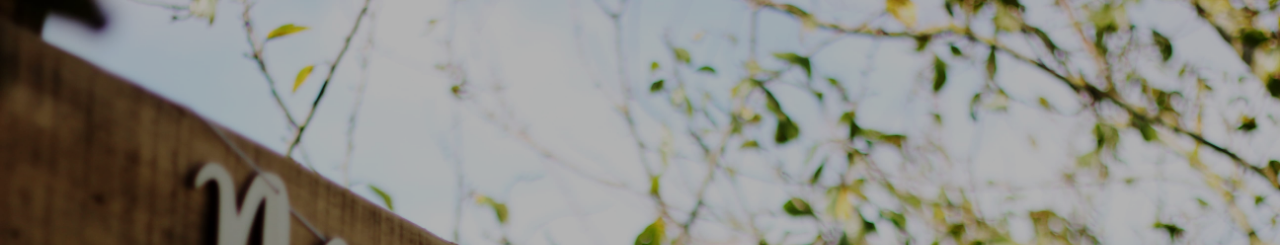
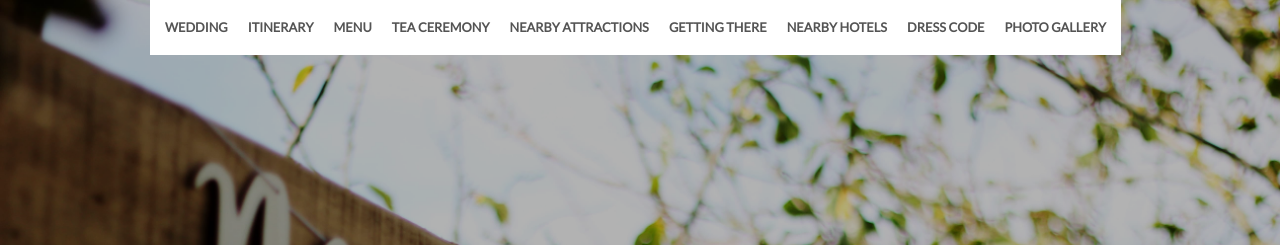
Before and after one commit to soiluong/wedding, a Gatsby site: page / in a window 1280 px wide. Shown: the top 245 px of the page. Built offline with nearby package versions, Linux system fonts and the light colour scheme; Gatsby itself is replaced by a stand-in of ours.

Commit message:
Added nav

```diff
--- a/src/components/DressCode/index.js
+++ b/src/components/DressCode/index.js
@@ -4,6 +4,7 @@ import Img from 'gatsby-image';
 import { graphql, useStaticQuery } from 'gatsby';
 
 import Section from 'components/Section';
+import { DRESS_CODE } from 'constants/identifiers';
 import { media } from 'styles/vars';
 
 const SectionStyled = styled(Section)`
@@ -111,7 +112,7 @@ export default function DressCode() {
   ];
 
   return (
-    <SectionStyled title="Dress Code" divider>
+    <SectionStyled title="Dress Code" divider id={DRESS_CODE}>
       <Content>
         <p>Colour code: Autumnal</p>
         {fashion.map(({ image }, index) => (
--- a/src/components/Events/index.js
+++ b/src/components/Events/index.js
@@ -5,6 +5,7 @@ import { graphql, useStaticQuery } from 'gatsby';
 import Card from 'components/Card';
 import Section from 'components/Section';
 import { media } from 'styles/vars';
+import { EVENTS, EVENTS_BANQUET, EVENTS_REGISTRY } from "constants/identifiers"
 
 const SectionStyled = styled(Section)`
   max-width: 1023px;
@@ -79,10 +80,10 @@ export default function Events() {
   `);
 
   return (
-    <SectionStyled title="Itinerary">
+    <SectionStyled title="Itinerary" id={EVENTS}>
       <Row>
         <CardStyled
-          id="events_registry"
+          id={EVENTS_REGISTRY}
           title="Registry"
           time="12:15 p.m. - 1:00 p.m."
           image={data.councilRoom.childImageSharp.fluid}
@@ -129,7 +130,7 @@ export default function Events() {
         </CardStyled>
 
         <CardStyled
-          id="events_banquet"
+          id={EVENTS_BANQUET}
           title="Banquet"
           time="17:30 p.m. - 10:00 p.m."
           image={data.yiban.childImageSharp.fluid}
@@ -146,4 +147,4 @@ export default function Events() {
       </Row>
     </SectionStyled>
   );
-};
+}
--- a/src/components/GettingThere/index.js
+++ b/src/components/GettingThere/index.js
@@ -2,6 +2,7 @@ import React from 'react';
 import styled from 'styled-components/macro';
 
 import Section from 'components/Section';
+import { GETTING_THERE } from 'constants/identifiers';
 
 const SectionStyled = styled(Section)`
   max-width: 1023px;
@@ -10,7 +11,7 @@ const SectionStyled = styled(Section)`
 
 export default function GettingThere() {
   return (
-    <SectionStyled title="Getting There">
+    <SectionStyled title="Getting There" id={GETTING_THERE}>
       <iframe
         src="https://www.google.com/maps/embed?pb=!1m14!1m8!1m3!1d9933.196061325112!2d0.0411377!3d51.50773!3m2!1i1024!2i768!4f13.1!3m3!1m2!1s0x0%3A0xf50750710b3ed8a0!2sYi-Ban!5e0!3m2!1sen!2suk!4v1581024716664!5m2!1sen!2suk"
         width="100%"
--- a/src/components/Header/index.js
+++ b/src/components/Header/index.js
@@ -97,7 +97,7 @@ export const Heading = styled.h1`
   `};
 `
 
-const Header = () => (
+const Header = ({ children }) => (
   <HeaderContainer>
     <HeaderImg />
     <Title>Save the date</Title>
@@ -105,6 +105,7 @@ const Header = () => (
       Livvy <span>{`&`}</span> Soi
     </Heading>
     <Date>10.10.2020 - London, United Kingdom</Date>
+    {children}
   </HeaderContainer>
 )
 
--- a/src/components/Menu/index.js
+++ b/src/components/Menu/index.js
@@ -2,6 +2,7 @@ import React from 'react';
 import styled from 'styled-components/macro';
 
 import Section from 'components/Section';
+import { MENU } from "constants/identifiers"
 import { media } from 'styles/vars';
 
 const List = styled.ul`
@@ -69,7 +70,7 @@ export default function Menu() {
   ];
 
   return (
-    <SectionStyled title="Menu" divider>
+    <SectionStyled title="Menu" divider id={MENU}>
       <Paragraph underlined>10 Courses</Paragraph>
       <List>
         {list.map(renderText)}
--- /dev/null
+++ b/src/components/Navigation/index.js
@@ -0,0 +1,116 @@
+import React from 'react';
+import styled from 'styled-components';
+
+import {
+  DRESS_CODE,
+  EVENTS,
+  GETTING_THERE,
+  MENU,
+  NEARBY_ATTRACTIONS,
+  NEARBY_HOTELS,
+  PHOTO_GALLERY,
+  PREAMBLE,
+  TEA_CEREMONY
+} from 'constants/identifiers';
+
+const Nav = styled.nav`
+  background-color: var(--color-true-white);
+  left: 50%;
+  margin-left: -490px;
+  position: fixed;
+  top: 0;
+  z-index: 999;
+`;
+
+const List = styled.ul`
+  display: flex;
+`;
+
+const ListItem = styled.li`
+  &:first-of-type {
+    padding-left: 5px;
+  }
+
+  &:last-of-type {
+    padding-right: 5px;
+  }
+`;
+
+const Link = styled.a`
+  color: var(--color-dark-grey);
+  display: block;
+  font-size: 0.8rem;
+  padding: 20px 10px;
+  text-decoration: none;
+
+  &:hover {
+    background: var(--color-orange);
+    color: var(--color-white);
+    text-decoration: none;
+  }
+`;
+
+const navList = [
+  {
+    href: PREAMBLE,
+    text: 'Wedding'
+  },
+  {
+    href: EVENTS,
+    text: 'Itinerary'
+  },
+  {
+    href: MENU,
+    text: 'Menu'
+  },
+  {
+    href: TEA_CEREMONY,
+    text: 'Tea Ceremony'
+  },
+  {
+    href: NEARBY_ATTRACTIONS,
+    text: 'Nearby Attractions'
+  },
+  {
+    href: GETTING_THERE,
+    text: 'Getting There'
+  },
+  {
+    href: NEARBY_HOTELS,
+    text: 'Nearby Hotels'
+  },
+  {
+    href: DRESS_CODE,
+    text: 'Dress Code'
+  },
+  {
+    href: PHOTO_GALLERY,
+    text: 'Photo Gallery'
+  }
+];
+
+function scrollTo(href) {
+  return function onClickHandler(event) {
+    event.preventDefault();
+
+    document.querySelector(`#${href}`).scrollIntoView({
+      behavior: 'smooth'
+    });
+  };
+}
+
+export default function Navigation() {
+  return (
+    <Nav>
+      <List>
+        {navList.map(({ href, text }) => (
+          <ListItem key={href}>
+            <Link href={`#${href}`} onClick={scrollTo(href)}>
+              {text}
+            </Link>
+          </ListItem>
+        ))}
+      </List>
+    </Nav>
+  );
+}
--- a/src/components/NearbyAttractions/index.js
+++ b/src/components/NearbyAttractions/index.js
@@ -4,6 +4,7 @@ import { graphql, useStaticQuery } from 'gatsby';
 
 import Card, { Content as CardContent, Heading } from 'components/Card';
 import Section from 'components/Section';
+import { NEARBY_ATTRACTIONS } from 'constants/identifiers';
 import { media } from 'styles/vars';
 
 const SectionStyled = styled(Section)`
@@ -205,7 +206,7 @@ export default function NearAttractions() {
   ];
 
   return (
-    <SectionStyled title="Nearby Attractions">
+    <SectionStyled title="Nearby Attractions" id={NEARBY_ATTRACTIONS}>
       <Content>
         {attractions.map(({ title, image, aspectRatio, content }, index) => (
           <CardStyled
--- a/src/components/NearbyHotels/index.js
+++ b/src/components/NearbyHotels/index.js
@@ -1,10 +1,11 @@
 import React from 'react';
 import styled from 'styled-components/macro';
+import { graphql, useStaticQuery } from 'gatsby';
 
 import Card, { Content as CardContent, Heading } from 'components/Card';
 import Section from 'components/Section';
 import { media } from 'styles/vars';
-import { graphql, useStaticQuery } from 'gatsby';
+import { NEARBY_HOTELS } from 'constants/identifiers';
 
 const SectionStyled = styled(Section)`
   background: var(--color-white);
@@ -142,7 +143,7 @@ export default function NearbyHotels() {
   ];
 
   return (
-    <SectionStyled title="Nearby Hotels">
+    <SectionStyled title="Nearby Hotels" id={NEARBY_HOTELS}>
       <Content>
         {hotels.map(({ title, image, aspectRatio, content }, index) => (
           <CardStyled
--- a/src/components/PhotoGallery/index.js
+++ b/src/components/PhotoGallery/index.js
@@ -2,6 +2,7 @@ import React from 'react';
 import styled from 'styled-components/macro';
 
 import Section from 'components/Section';
+import { PHOTO_GALLERY } from 'constants/identifiers';
 
 const SectionStyled = styled(Section)``;
 
@@ -12,7 +13,7 @@ const Content = styled.div`
 
 export default function PhotoGallery() {
   return (
-    <SectionStyled title="Photo Gallery" divider>
+    <SectionStyled title="Photo Gallery" divider id={PHOTO_GALLERY}>
       <Content>
         <p>Please share your photos of our big day.</p>
         <p>
--- a/src/components/Preamble/index.js
+++ b/src/components/Preamble/index.js
@@ -4,6 +4,7 @@ import Img from 'gatsby-image';
 import { graphql, useStaticQuery } from 'gatsby';
 
 import { media } from 'styles/vars';
+import { EVENTS_BANQUET, EVENTS_REGISTRY, PREAMBLE } from "constants/identifiers"
 import venueBg from '../../../static/preamble-venue.jpg';
 
 const smallTitleStyle = css`
@@ -270,7 +271,7 @@ const Preamble = () => {
   `);
 
   return (
-    <Section>
+    <Section id={PREAMBLE}>
       <Column left>
         <BigBox marginBottom orangeBg>
           <Content>
@@ -287,9 +288,7 @@ const Preamble = () => {
             <SmallContent>
               <LeftContent>
                 <SmallContentTitle>The night of the proposal</SmallContentTitle>
-                <SmallContentBody>
-                  At The O2
-                </SmallContentBody>
+                <SmallContentBody>At The O2</SmallContentBody>
               </LeftContent>
               <RightImage>
                 <Img fluid={data.engagement.childImageSharp.fluid} />
@@ -304,8 +303,14 @@ const Preamble = () => {
             <SmallContent>
               <LeftContent>
                 <SmallContentTitle>Newham Town Hall</SmallContentTitle>
-                <SmallContentBody>Our Registry<br />(Family only)</SmallContentBody>
-                <LinkStyled to="#events_registry">Find out more</LinkStyled>
+                <SmallContentBody>
+                  Our Registry
+                  <br />
+                  (Family only)
+                </SmallContentBody>
+                <LinkStyled href={`#${EVENTS_REGISTRY}`}>
+                  Find out more
+                </LinkStyled>
               </LeftContent>
               <RightImage>
                 <Img fluid={data.newhamTownhall.childImageSharp.fluid} />
@@ -320,7 +325,7 @@ const Preamble = () => {
             <BigBoxImgContent>
               <Title>The Big Feast</Title>
               <Paragraph>Our Wedding Banquet</Paragraph>
-              <LinkStyled to="#events_banquet">Find out more</LinkStyled>
+              <LinkStyled href={`#${EVENTS_BANQUET}`}>Find out more</LinkStyled>
             </BigBoxImgContent>
           </ThemeProvider>
         </BigBox>
--- a/src/components/Section/index.js
+++ b/src/components/Section/index.js
@@ -31,9 +31,9 @@ const Divider = styled.img`
   width: 200px;
 `;
 
-export default function Section({ children, className, divider, title }) {
+export default function Section({ children, className, divider, id, title }) {
   return (
-    <SectionContainer className={className}>
+    <SectionContainer className={className} id={id}>
       <Title divider={divider}>{title}</Title>
       {divider ? (
         <DividerContainer>
--- a/src/components/TeaCeremony/index.js
+++ b/src/components/TeaCeremony/index.js
@@ -2,6 +2,7 @@ import React from 'react';
 import styled from 'styled-components/macro';
 
 import Section from 'components/Section';
+import { TEA_CEREMONY } from 'constants/identifiers';
 import { media } from 'styles/vars';
 
 const List = styled.ol`
@@ -54,11 +55,15 @@ export default function TeaCeremony() {
   const Chan = [`Liv's Parents`, 'Kristina & David'];
 
   return (
-    <SectionStyled title="Tea Ceremony" divider>
+    <SectionStyled title="Tea Ceremony" divider id={TEA_CEREMONY}>
       <Container>
-        <p><strong>Luong Family</strong></p>
+        <p>
+          <strong>Luong Family</strong>
+        </p>
         <List>{Luong.map(renderText)}</List>
-        <p><strong>Chan Family</strong></p>
+        <p>
+          <strong>Chan Family</strong>
+        </p>
         <List>{Chan.map(renderText)}</List>
         <p>* TBC</p>
       </Container>
--- /dev/null
+++ b/src/constants/identifiers.js
@@ -0,0 +1,11 @@
+export const PREAMBLE = 'preamble';
+export const EVENTS = 'events';
+export const EVENTS_REGISTRY = 'events_registry';
+export const EVENTS_BANQUET = 'events_banquet';
+export const MENU = 'menu';
+export const TEA_CEREMONY = 'tea_ceremony';
+export const NEARBY_ATTRACTIONS = 'nearby_attractions';
+export const GETTING_THERE = 'getting_there';
+export const NEARBY_HOTELS = 'nearby_hotels';
+export const DRESS_CODE = 'dress_code';
+export const PHOTO_GALLERY = 'photo_gallery';
--- a/src/pages/index.js
+++ b/src/pages/index.js
@@ -13,6 +13,7 @@ import GettingThere from 'components/GettingThere';
 import NearbyHotels from 'components/NearbyHotels';
 import DressCode from 'components/DressCode';
 import PhotoGallery from 'components/PhotoGallery';
+import Navigation from '../components/Navigation';
 
 const IndexPage = () => (
   <>
@@ -24,7 +25,8 @@ const IndexPage = () => (
       />
     </Helmet>
     <main>
-      <Header />
+      <Navigation />
+      <Header></Header>
       <Preamble />
       <Events />
       <Menu />
```
